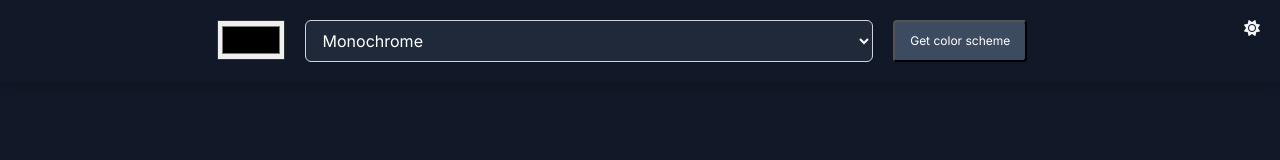
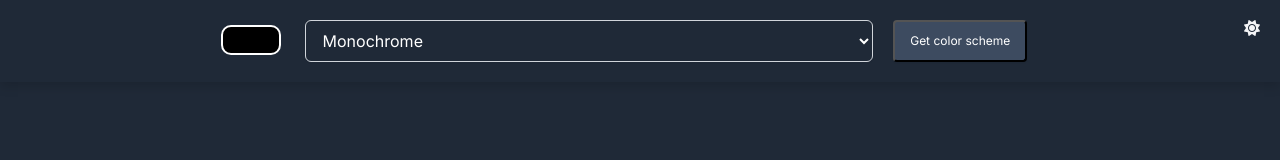
Before and after one commit to jabow/color-scheme-generator, a plain HTML site: page index.html in a window 1280 px wide. Both pictures are taken after a click on the link 1253 px from the left and 26 px from the top of the page. Drawn offline with Linux system fonts and the light colour scheme; no server answers.

Commit message:
Changes from code review

```diff
--- a/index.css
+++ b/index.css
@@ -18,6 +18,23 @@ body {
 .color-picker {
 	height: 5vh;
 	border: 0.5px solid #313131;
+	background-color: transparent;
+	-moz-appearance: none;
+	-webkit-appearance: none;
+	appearance: none;
+	border: none;
+}
+
+.color-picker::-webkit-color-swatch {
+	border: 2px solid;
+	border-radius: 10px;
+	border-color: var(--border-color, black);
+}
+
+.color-picker::-moz-color-swatch {
+	border: 2px solid;
+	border-color: var(--border-color, black);
+	border-radius: 10px;
 }
 
 #mode-selector,
@@ -97,11 +114,12 @@ button {
 body.dark-theme {
 	color: #f3f4f6;
 	--tw-bg-opacity: 1;
-	background-color: rgba(17, 24, 39, var(--tw-bg-opacity));
+	--border-color: white;
+	background-color: #1f2937; /*rgba(17, 24, 39, var(--tw-bg-opacity));*/
 }
 
 body.dark-theme #mode-selector {
-	background: #1f293a;
+	background: #1f2937; /*#1f293a;*/
 	color: white;
 }
 
@@ -110,6 +128,10 @@ body.dark-theme button {
 	color: white;
 }
 
+body {
+	transition-duration: 300ms;
+}
+
 #theme {
 	height: 12px;
 }
--- a/index.js
+++ b/index.js
@@ -2,8 +2,10 @@ const colorInput = document.getElementById("color-picker");
 const modeInput = document.getElementById("mode-selector");
 const form = document.getElementById("get-scheme");
 
-form.addEventListener("submit", function (e) {
-	e.preventDefault();
+fetchColorScheme();
+getTheme();
+
+function fetchColorScheme() {
 	const color = colorInput.value.slice(1);
 	const mode = modeInput.value;
 
@@ -22,6 +24,11 @@ form.addEventListener("submit", function (e) {
 		.then((data) => {
 			renderColors(data.colors);
 		});
+}
+
+form.addEventListener("submit", function (e) {
+	e.preventDefault();
+	fetchColorScheme();
 });
 
 function renderColors(colorArray) {
@@ -52,7 +59,6 @@ function copy(hexValue) {
 	navigator.clipboard.writeText(hexValue.innerText);
 }
 
-getTheme();
 //Get users system theme setting
 
 function getTheme() {
```
